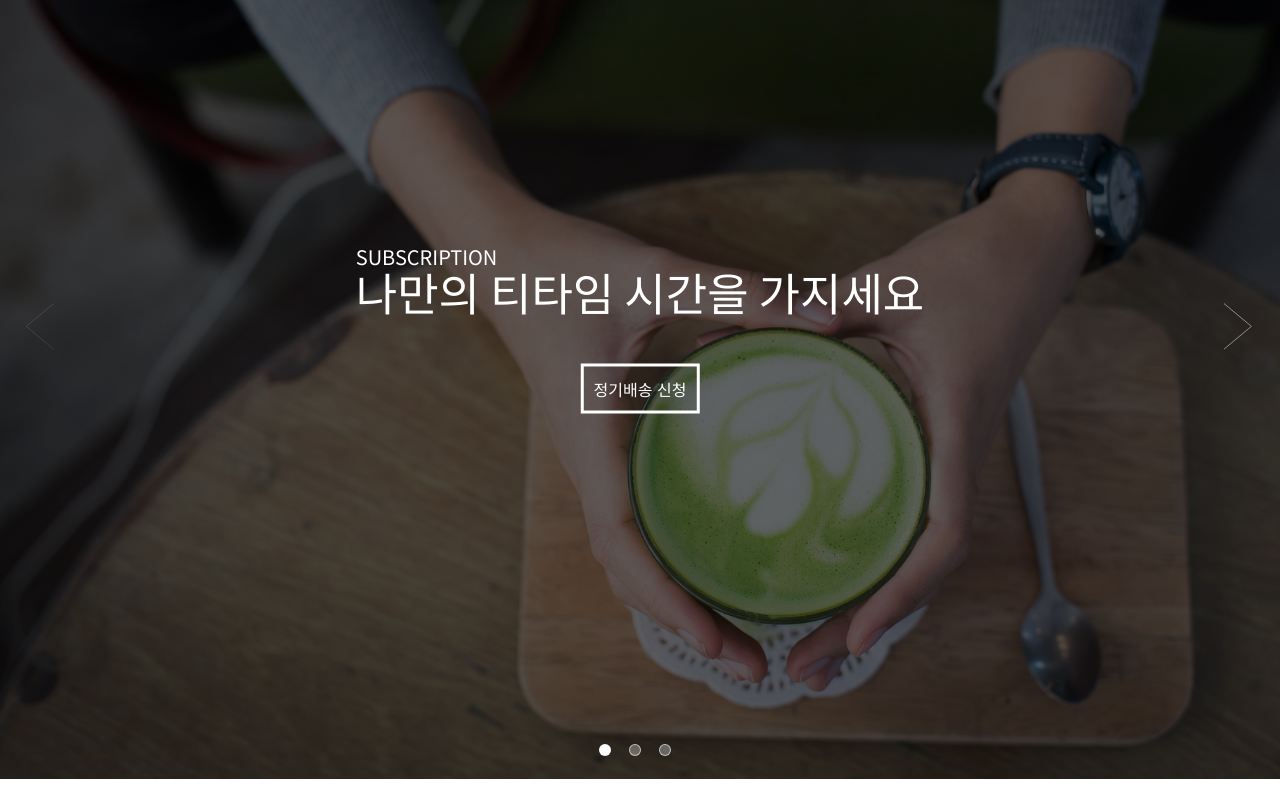
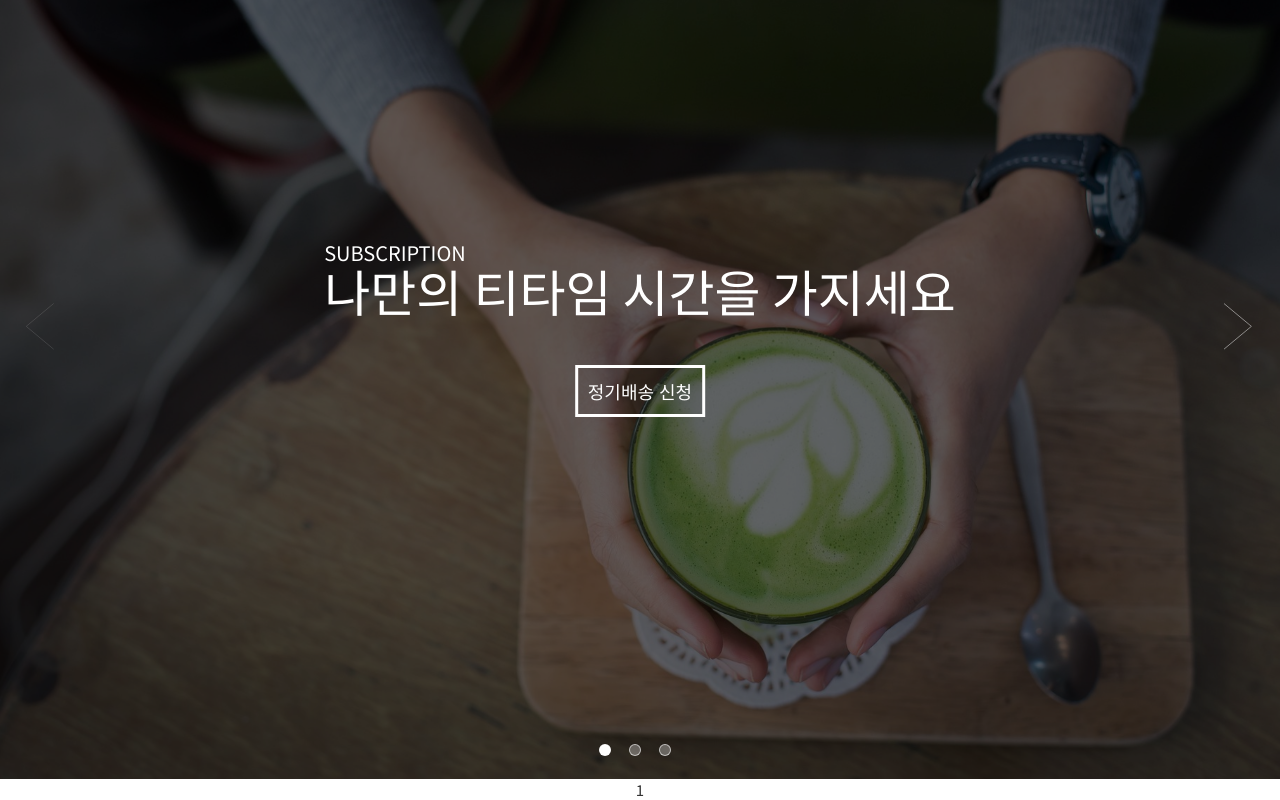
Before and after one commit to jo-narae/fretea, a Vue app: page / in a window 1280 px wide. Shown: the part 210-1010 px from the top of the page. Before the commit the page ends 989 px from the top, so only its background shows below. Built offline with nearby package versions, Linux system fonts and the light colour scheme.

Commit message:
css 수정 및 메인 프로세스 영역 추가

```diff
--- a/src/components/Main.vue
+++ b/src/components/Main.vue
@@ -5,15 +5,18 @@
       :mainImage="true"
       :description="description">
     </image-slider>
+    <main-process></main-process>
   </div>
 </template>
 
 <script>
 import ImageSlider from '@/components/common/ImageSlider.vue'
+import MainProcess from '@/components/main/Process.vue'
 
 export default {
   components: {
     ImageSlider,
+    MainProcess,
   },
   data() {
     return {
--- /dev/null
+++ b/src/components/main/Process.vue
@@ -0,0 +1,12 @@
+<template>
+  <div>
+    1
+  </div>
+</template>
+
+<script>
+
+export default {
+  name: 'main-process',
+}
+</script>
--- a/static/css/navigation.css
+++ b/static/css/navigation.css
@@ -6,6 +6,7 @@
 
 .nav .logo {
     float: left;
+    margin-left: 20px;
 }
 
 .nav .logo img {
@@ -93,7 +94,6 @@
 
 .sub-menu ul li {
     border-bottom: 1px solid #1d1d1d;
-    padding-left: 20px;
 }
 
 .close {
@@ -119,6 +119,7 @@
         position: fixed;
         top: 10px;
         left: 10px;
+        margin-left: 0px;
     }
 
     .nav .logo img {
--- a/static/css/slider.css
+++ b/static/css/slider.css
@@ -22,7 +22,7 @@
 }
 
 .main-image-title {
-    font-size: 45px;
+    font-size: 50px;
     text-align: left;
     line-height: 1;
 }
@@ -32,7 +32,7 @@
     margin-top: 50px;
     padding: 10px;
     color: #ffffff;
-    font-size: 16px;
+    font-size: 18px;
     font-weight: 500;
     cursor: pointer;
 }
@@ -204,7 +204,7 @@
         line-height: 1;
     }
 
-    .button-router[data-v-40bd17fb] {
+    .button-router {
         border: solid 2px #ffffff !important;
         margin-top: 20px;
         padding: 5px;
```
